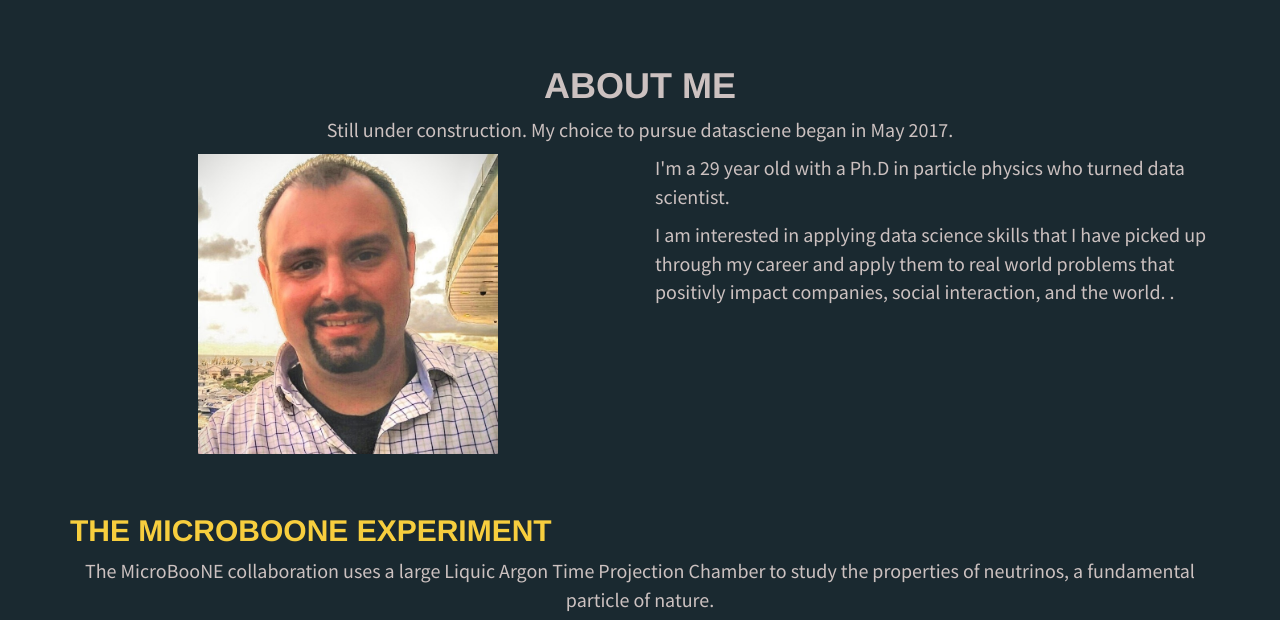
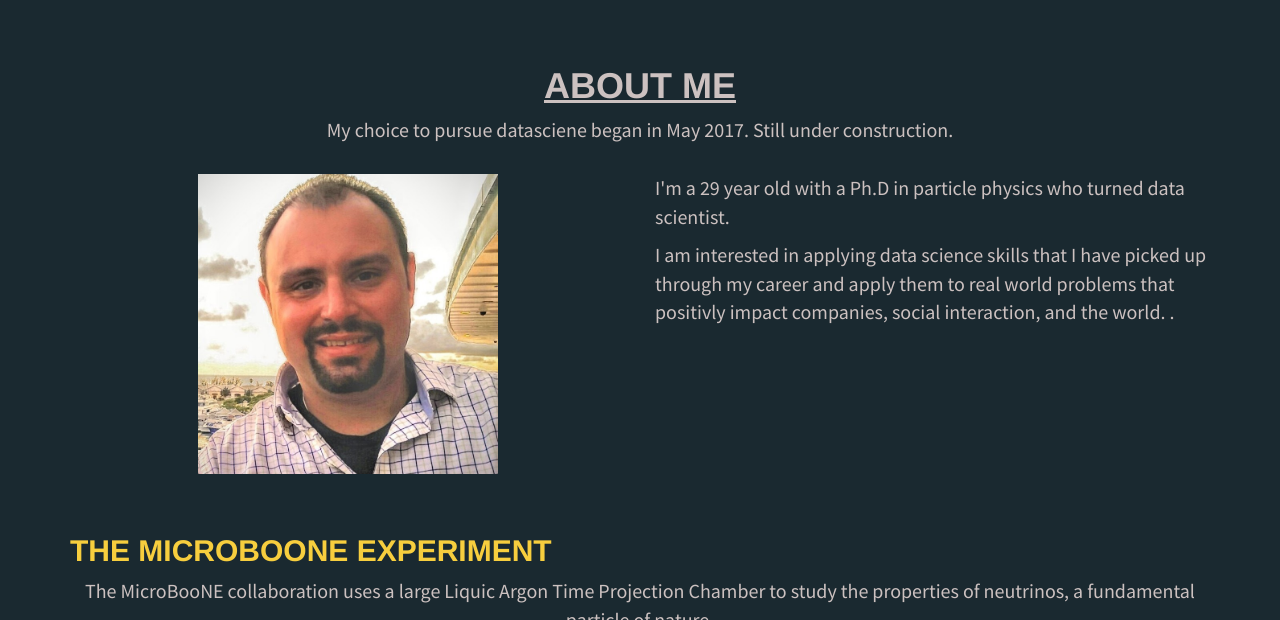
Before and after one commit to 1grossora/1grossora.github.io, a Jekyll site: the page built from index.html, in a window 1280 px wide and 900 px high, scrolled down 761 px, cut to the strip 143-763 px from the top of the window. Built offline with Jekyll 4.4.1, drawn with Linux system fonts in a browser that asks for light colours.

```diff
--- a/_includes/about.html
+++ b/_includes/about.html
@@ -2,11 +2,12 @@
    <div class="container">
       <div class="row">
         <div class="col-lg-12 text-center">
-        <h1>About Me</h1>
-      <p> Still under construction. My choice to pursue datasciene began in May 2017. </p>
+        <h1> <u>About Me </u></h1>
+      <p> My choice to pursue datasciene began in May 2017. Still under construction. </p>
+
         </div><!-- close center text-->
       </div><!-- close row-->
-
+    <br>
      <div class="row">
        <div class="col-sm-6 text-center">
 	       <img src="/img/myface.jpg" style="width: 300px">
```
